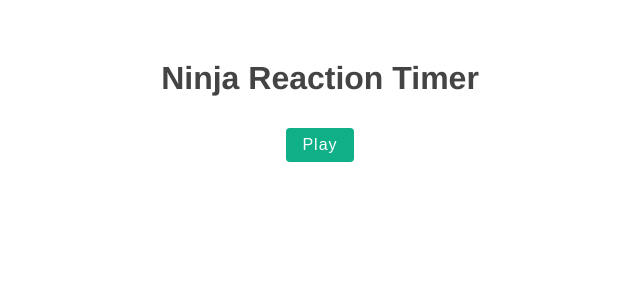
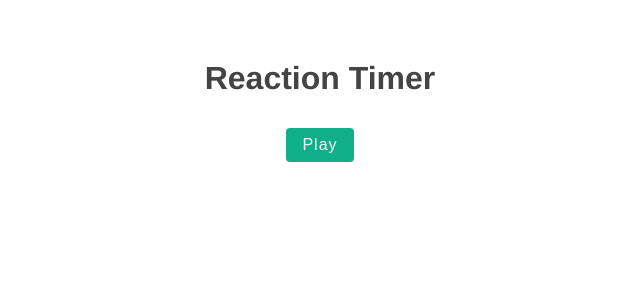
Before and after one commit to Whizzie99/Reaction-timer-game, a Vue app: page / in a window 1280 px wide. Shown: the top 300 px of the page, without its empty margins (320-960 px from the left). Built offline with nearby package versions, Linux system fonts and the light colour scheme.

Commit message:
changed main text

```diff
--- a/src/App.vue
+++ b/src/App.vue
@@ -1,5 +1,5 @@
 <template>
-  <h1>Ninja Reaction Timer</h1>
+  <h1>Reaction Timer</h1>
   <button @click="start" :disabled="isPlaying">Play</button>
   <Block v-if="isPlaying" :delay="delay" @end="endGame"/>
   <Results v-if="showResults" :score="score"/>
```
